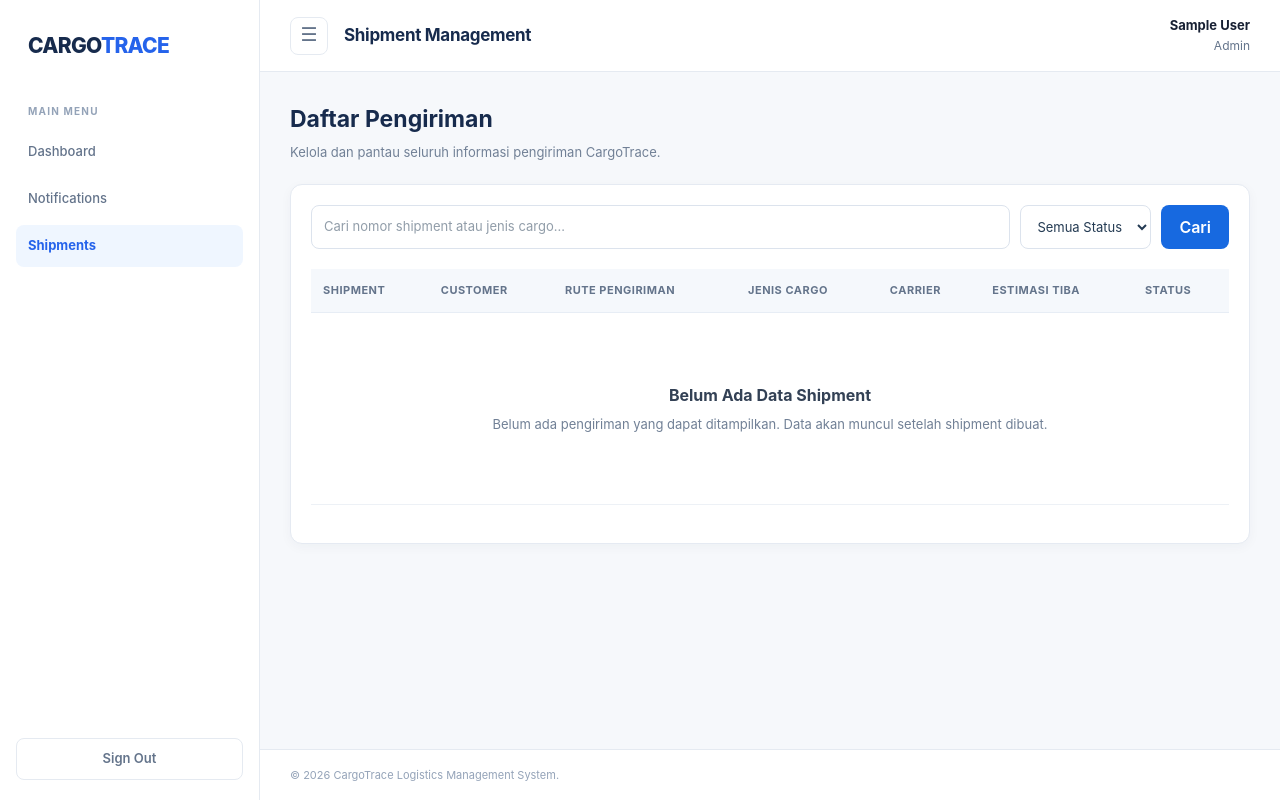
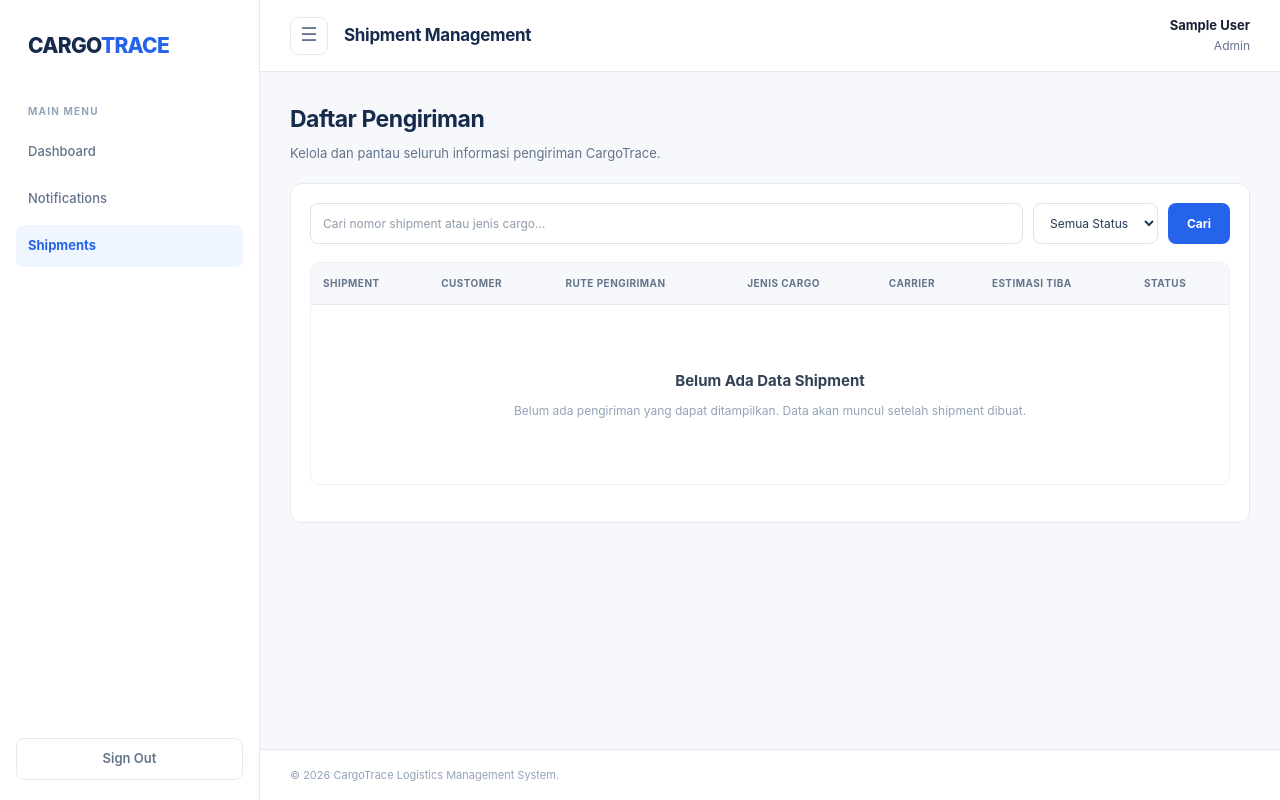
Before and after one commit to zackyrsaragihunimal-oss/CargoTrace, a Laravel app: page /shipments in a window 1280 px wide. Run offline with Laravel 12, Linux system fonts and the light colour scheme; the visitor is signed in with stand-in values (Sample User, id 1); data that the repository does not hold is empty; style sheets or scripts are compiled from the project's sources.

Commit message:
feat: redesign shipment list interface

```diff
--- a/resources/views/shipments/index.blade.php
+++ b/resources/views/shipments/index.blade.php
@@ -14,7 +14,8 @@
 
 <style>
     .shipment-page {
-        color: #172b4d;
+        width: 100%;
+        color: #172033;
     }
 
     .shipment-heading {
@@ -23,151 +24,227 @@
         align-items: center;
         flex-wrap: wrap;
         gap: 12px;
-        margin-bottom: 22px;
+        margin-bottom: 20px;
     }
 
     .shipment-heading h2 {
         margin: 0;
+        color: #172b4d;
         font-size: 23px;
-        font-weight: 700;
+        font-weight: 750;
+        letter-spacing: -.5px;
     }
 
     .shipment-heading p {
-        color: #718096;
         margin: 6px 0 0;
+        color: #64748b;
         font-size: 13px;
+        line-height: 1.6;
     }
 
     .shipment-panel {
+        overflow: hidden;
+        padding: 19px;
+        border: 1px solid #e5eaf1;
+        border-radius: 12px;
         background: #fff;
-        border: 1px solid #e5eaf2;
-        border-radius: 12px;
-        padding: 20px;
-        box-shadow: 0 3px 12px rgba(20, 45, 80, 0.04);
     }
 
     .shipment-filters {
         display: flex;
         flex-wrap: wrap;
+        align-items: center;
         gap: 10px;
-        margin-bottom: 20px;
+        margin-bottom: 18px;
     }
 
     .shipment-filters input,
     .shipment-filters select {
-        min-height: 42px;
+        min-height: 41px;
         padding: 9px 12px;
         border: 1px solid #dce3ed;
         border-radius: 8px;
+        outline: none;
         background: #fff;
         color: #243b53;
-        font-size: 13px;
+        font-size: 12px;
+        transition: border-color .2s ease, box-shadow .2s ease;
     }
 
     .shipment-filters input {
         flex: 1;
-        min-width: 190px;
+        min-width: 210px;
+    }
+
+    .shipment-filters input:focus,
+    .shipment-filters select:focus {
+        border-color: #2563eb;
+        box-shadow: 0 0 0 3px rgba(37, 99, 235, .09);
     }
 
     .shipment-filters button {
-        padding: 10px 18px;
+        min-height: 41px;
+        padding: 10px 19px;
         border: 0;
         border-radius: 8px;
-        background: #1769e0;
-        color: white;
-        font-weight: 600;
+        background: #2563eb;
+        color: #fff;
+        font-size: 12px;
+        font-weight: 700;
         cursor: pointer;
+        transition: background .2s ease;
+    }
+
+    .shipment-filters button:hover {
+        background: #1d4ed8;
     }
 
     .shipment-filters a {
         display: inline-flex;
         align-items: center;
-        padding: 10px 14px;
-        color: #52647a;
+        min-height: 41px;
+        padding: 9px 12px;
+        border-radius: 8px;
+        color: #64748b;
+        font-size: 12px;
+        font-weight: 600;
         text-decoration: none;
-        font-size: 13px;
+    }
+
+    .shipment-filters a:hover {
+        background: #f1f5f9;
+        color: #172b4d;
     }
 
     .shipment-table-wrapper {
         overflow-x: auto;
+        border: 1px solid #edf0f5;
+        border-radius: 9px;
     }
 
     .shipment-table {
         width: 100%;
+        min-width: 850px;
         border-collapse: collapse;
-        min-width: 850px;
     }
 
     .shipment-table th {
         padding: 13px 12px;
+        border-bottom: 1px solid #e5eaf1;
+        background: #f6f8fb;
+        color: #64748b;
+        font-size: 10px;
+        font-weight: 750;
         text-align: left;
-        background: #f5f8fc;
-        color: #64748b;
-        font-size: 11px;
         text-transform: uppercase;
-        letter-spacing: .5px;
-        border-bottom: 1px solid #e7edf5;
+        letter-spacing: .45px;
+        white-space: nowrap;
     }
 
     .shipment-table td {
         padding: 15px 12px;
-        border-bottom: 1px solid #edf1f6;
-        font-size: 13px;
-        color: #334155;
+        border-bottom: 1px solid #edf0f5;
+        color: #475569;
+        font-size: 12px;
+        vertical-align: middle;
+    }
+
+    .shipment-table tbody tr {
+        transition: background .15s ease;
+    }
+
+    .shipment-table tbody tr:hover {
+        background: #fafcff;
+    }
+
+    .shipment-table tbody tr:last-child td {
+        border-bottom: 0;
     }
 
     .shipment-number {
-        color: #1769e0;
-        font-weight: 700;
+        color: #2563eb;
+        font-weight: 750;
+        text-decoration: none;
+    }
+
+    .shipment-number:hover {
+        text-decoration: underline;
     }
 
     .shipment-route {
-        font-weight: 600;
         color: #243b53;
+        font-weight: 700;
     }
 
     .shipment-muted {
         display: block;
-        color: #8492a6;
-        font-size: 11px;
-        margin-top: 4px;
+        margin-top: 5px;
+        color: #94a3b8;
+        font-size: 10px;
+        line-height: 1.5;
     }
 
     .shipment-status {
         display: inline-block;
         padding: 5px 9px;
+        border: 1px solid #dbeafe;
         border-radius: 20px;
-        background: #edf3ff;
-        color: #245fc2;
-        font-size: 11px;
-        font-weight: 700;
+        background: #eff6ff;
+        color: #1d4ed8;
+        font-size: 10px;
+        font-weight: 750;
         white-space: nowrap;
     }
 
     .shipment-empty {
+        padding: 48px 20px;
+        color: #94a3b8;
+        font-size: 12px;
+        line-height: 1.7;
         text-align: center;
-        padding: 55px 20px;
-        color: #718096;
     }
 
     .shipment-empty strong {
         display: block;
+        margin-bottom: 7px;
         color: #334155;
-        font-size: 16px;
-        margin-bottom: 8px;
+        font-size: 15px;
     }
 
     .shipment-pagination {
         padding-top: 18px;
     }
 
-    @media (max-width: 600px) {
-        .shipment-panel {
-            padding: 13px;
+    @media (max-width: 700px) {
+        .shipment-heading h2 {
+            font-size: 20px;
         }
 
-        .shipment-heading h2 {
-            font-size: 20px;
+        .shipment-panel {
+            padding: 12px;
+        }
+
+        .shipment-filters {
+            align-items: stretch;
+        }
+
+        .shipment-filters input {
+            flex-basis: 100%;
+            min-width: 0;
+        }
+
+        .shipment-filters select {
+            flex: 1;
+            min-width: 0;
+        }
+    }
+
+    @media (prefers-reduced-motion: reduce) {
+        .shipment-table tbody tr,
+        .shipment-filters input,
+        .shipment-filters select,
+        .shipment-filters button {
+            transition: none;
         }
     }
 </style>
```
